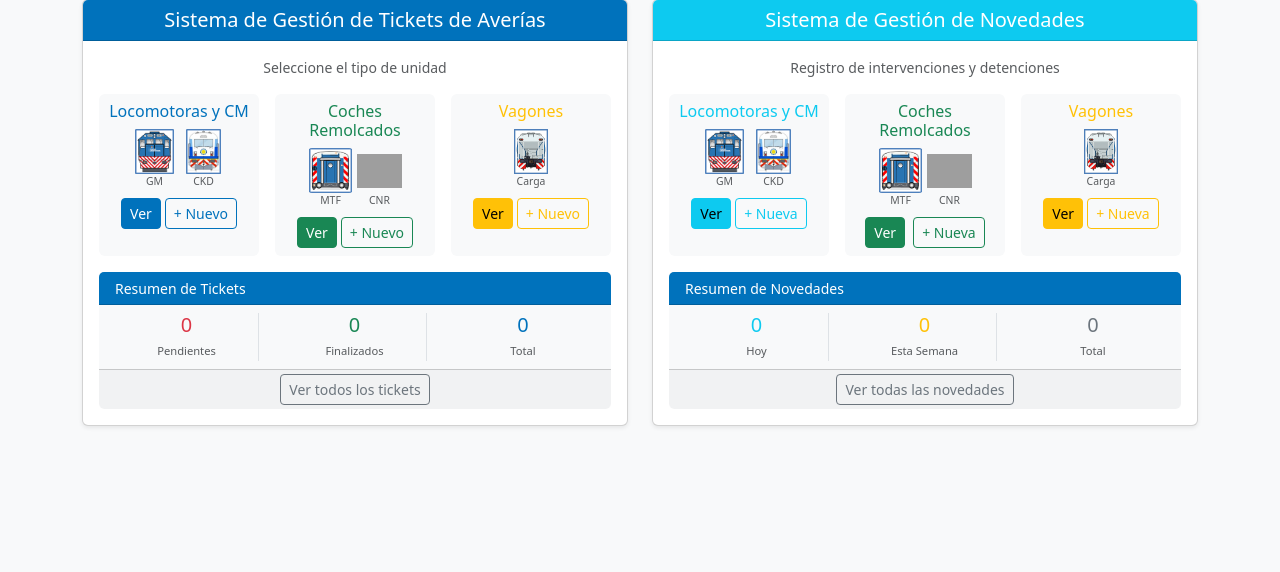
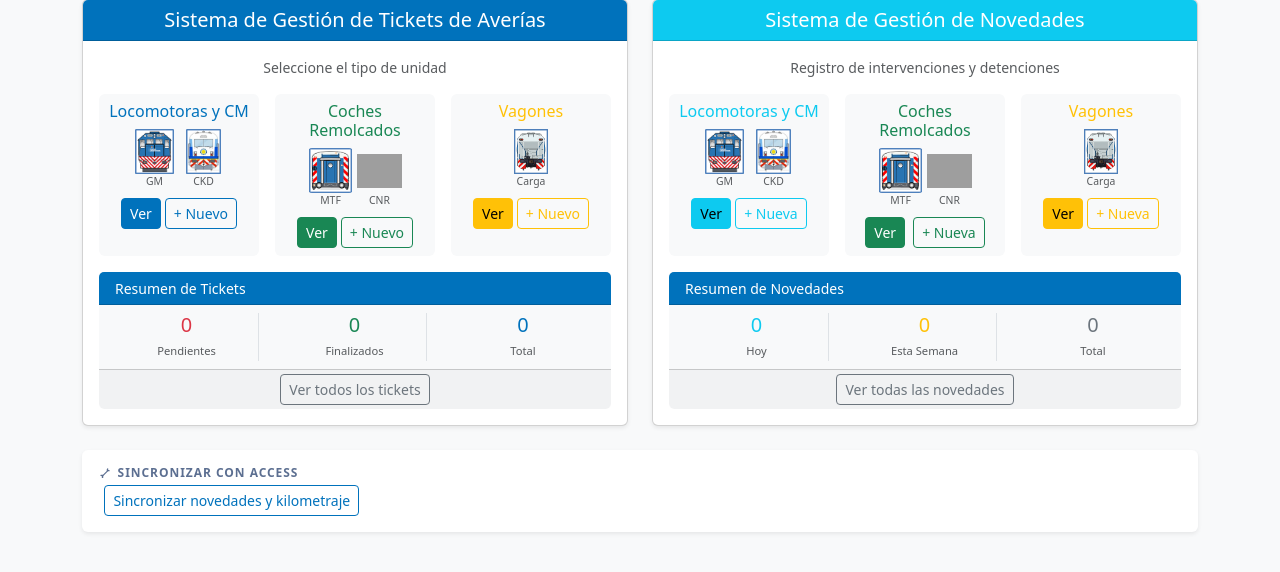
Before and after one commit to salamonepablo/sigma-rs, a Django app: page /sigma/ in a window 1280 px wide. Shown: the part 89-661 px from the top of the page. Run offline with Django 5.2, Linux system fonts and the light colour scheme; the visitor is signed in with stand-in values (Sample User, id 1); data that the repository does not hold is empty; grey boxes are pictures that could not be loaded.

Commit message:
fix: compact legacy sync section with icon

```diff
--- a/apps/tickets/presentation/templates/tickets/home.html
+++ b/apps/tickets/presentation/templates/tickets/home.html
@@ -259,6 +259,46 @@
     </div>
 </div>
 
+<div class="row mt-4">
+    <div class="col-12">
+        <div class="card border-0 shadow-sm">
+            <div class="card-body legacy-sync">
+                <h6 class="legacy-sync-title">
+                    <span class="legacy-sync-icon" aria-hidden="true">
+                        <svg viewBox="0 0 24 24" width="14" height="14" fill="currentColor" focusable="false">
+                            <path d="M16.5 3.5a1 1 0 0 1 1 1v2.5H19a1 1 0 1 1 0 2h-4V5.5a1 1 0 0 1 1-1zM7.5 20.5a1 1 0 0 1-1-1V17H5a1 1 0 1 1 0-2h4v4.5a1 1 0 0 1-1 1z"/>
+                            <path d="M16.5 7.5a1 1 0 0 1 .7 1.7l-9 9a1 1 0 0 1-1.4-1.4l9-9a1 1 0 0 1 .7-.3z"/>
+                        </svg>
+                    </span>
+                    SINCRONIZAR CON ACCESS
+                </h6>
+                <div class="legacy-sync-actions">
+                    <form method="post" action="{% url 'tickets:legacy_sync' %}" class="legacy-sync-form" id="legacy-sync-form">
+                        {% csrf_token %}
+                        <input type="hidden" name="next" value="{% url 'tickets:home' %}">
+                        <button type="submit" class="btn btn-outline-primary btn-sm" id="legacy-sync-button">
+                            Sincronizar novedades y kilometraje
+                        </button>
+                    </form>
+                    <div class="legacy-sync-progress d-none" id="legacy-sync-progress">
+                        <span class="spinner-border spinner-border-sm text-primary" role="status" aria-hidden="true"></span>
+                        <span>Sincronizando novedades y kilometraje...</span>
+                    </div>
+                    <div class="small legacy-sync-message" id="legacy-sync-message">
+                        {% if legacy_sync_status == "success" %}
+                            <span class="text-success">
+                                {{ legacy_sync_message }} Novedades: {{ legacy_sync_counts.novedades.inserted }} · Kilometraje: {{ legacy_sync_counts.kilometrage.inserted }}
+                            </span>
+                        {% elif legacy_sync_status == "error" %}
+                            <span class="text-danger">{{ legacy_sync_message }}</span>
+                        {% endif %}
+                    </div>
+                </div>
+                            </div>
+        </div>
+    </div>
+</div>
+
 <style>
     .unit-card {
         transition: transform 0.2s, box-shadow 0.2s;
@@ -283,5 +323,80 @@
     .brand-icon small {
         font-size: 0.65rem;
     }
+    .legacy-sync {
+        display: flex;
+        flex-wrap: wrap;
+        align-items: center;
+        gap: 0.3rem;
+    }
+    .legacy-sync-title {
+        margin: 0;
+        width: 100%;
+        display: flex;
+        align-items: center;
+        gap: 0.35rem;
+        text-transform: uppercase;
+        font-size: 0.75rem;
+        color: #5c6f91;
+        letter-spacing: 0.08em;
+        font-weight: 700;
+    }
+    .legacy-sync-icon {
+        display: inline-flex;
+        align-items: center;
+        justify-content: center;
+        color: #5c6f91;
+    }
+    .legacy-sync-form {
+        display: flex;
+        align-items: center;
+        gap: 0.75rem;
+        flex-wrap: wrap;
+        order: 1;
+    }
+    .legacy-sync-description {
+        margin: 0;
+        font-size: 0.85rem;
+        color: #6c757d;
+        order: 3;
+        width: 100%;
+    }
+    .legacy-sync-actions {
+        order: 2;
+        display: flex;
+        align-items: center;
+        flex-wrap: wrap;
+        gap: 0.4rem;
+        min-height: 1rem;
+    }
+    .legacy-sync-message {
+        min-height: 1rem;
+        font-size: 0.8rem;
+    }
+    .legacy-sync-progress {
+        display: flex;
+        align-items: center;
+        gap: 0.5rem;
+        color: #6c757d;
+    }
 </style>
+
+<script>
+    document.addEventListener("DOMContentLoaded", () => {
+        const form = document.getElementById("legacy-sync-form");
+        const button = document.getElementById("legacy-sync-button");
+        const message = document.getElementById("legacy-sync-message");
+        const progress = document.getElementById("legacy-sync-progress");
+        if (!form || !button || !message) {
+            return;
+        }
+        form.addEventListener("submit", () => {
+            button.disabled = true;
+            message.textContent = "";
+            if (progress) {
+                progress.classList.remove("d-none");
+            }
+        });
+    });
+</script>
 {% endblock %}
```
